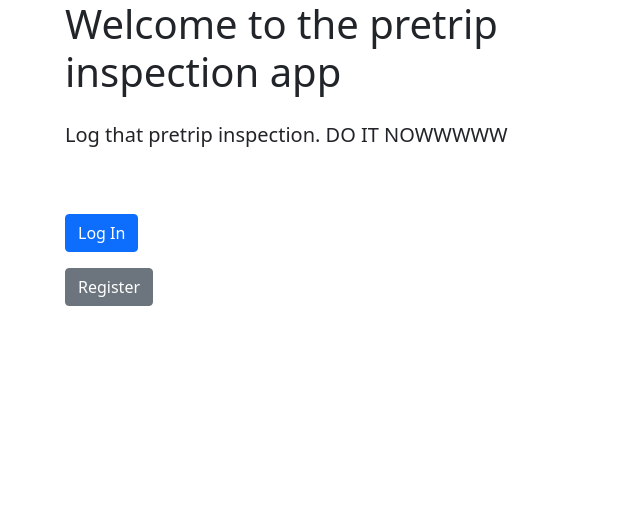
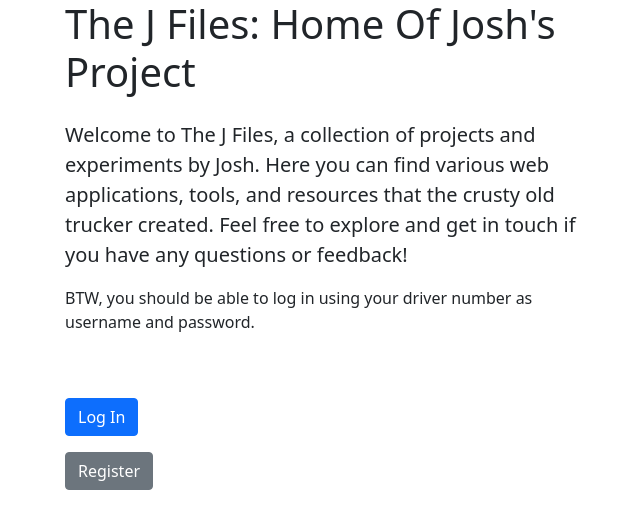
Before and after one commit to ShaggyBadger/Pretreip_flask, a Flask app: page / in a window 1280 px wide. Shown: the top 529 px of the page, without its empty margins (17-657 px from the left). Run offline with Flask 2, Linux system fonts and the light colour scheme; some libraries are stand-ins or nearby versions.

Commit message:
fixed the html

```diff
--- a/flask_app/templates/base.html
+++ b/flask_app/templates/base.html
@@ -6,7 +6,7 @@
 		<!-- Link Bootstrap CSS -->
 		<link rel="stylesheet" href="{{ url_for('static', filename='bootstrap-5.0.2-dist/css/bootstrap.min.css') }}">
 		<!-- Later in body, add JS if needed -->
-		<title>Pretrip</title>
+		<title>The J Files</title>
 	<style type="text/css">
 	/* CSS styles here... */
 	</style>
--- a/flask_app/templates/home_guest.html
+++ b/flask_app/templates/home_guest.html
@@ -5,10 +5,13 @@
 <div class="container">
 	<div class="row">
 		<div class="col-12 col-md-6">
-			<h1 class="mb-4">Welcome to the pretrip inspection app
+			<h1 class="mb-4">The J Files: Home Of Josh's Project
 			</h1>
 			<p class="lead">
-				Log that pretrip inspection. DO IT NOWWWWW
+				Welcome to The J Files, a collection of projects and experiments by Josh. Here you can find various web applications, tools, and resources that the crusty old trucker created. Feel free to explore and get in touch if you have any questions or feedback!
+			</p>
+			<p>
+				BTW, you should be able to log in using your driver number as username and password.
 			</p>
 		</div>
 	</div>
```
